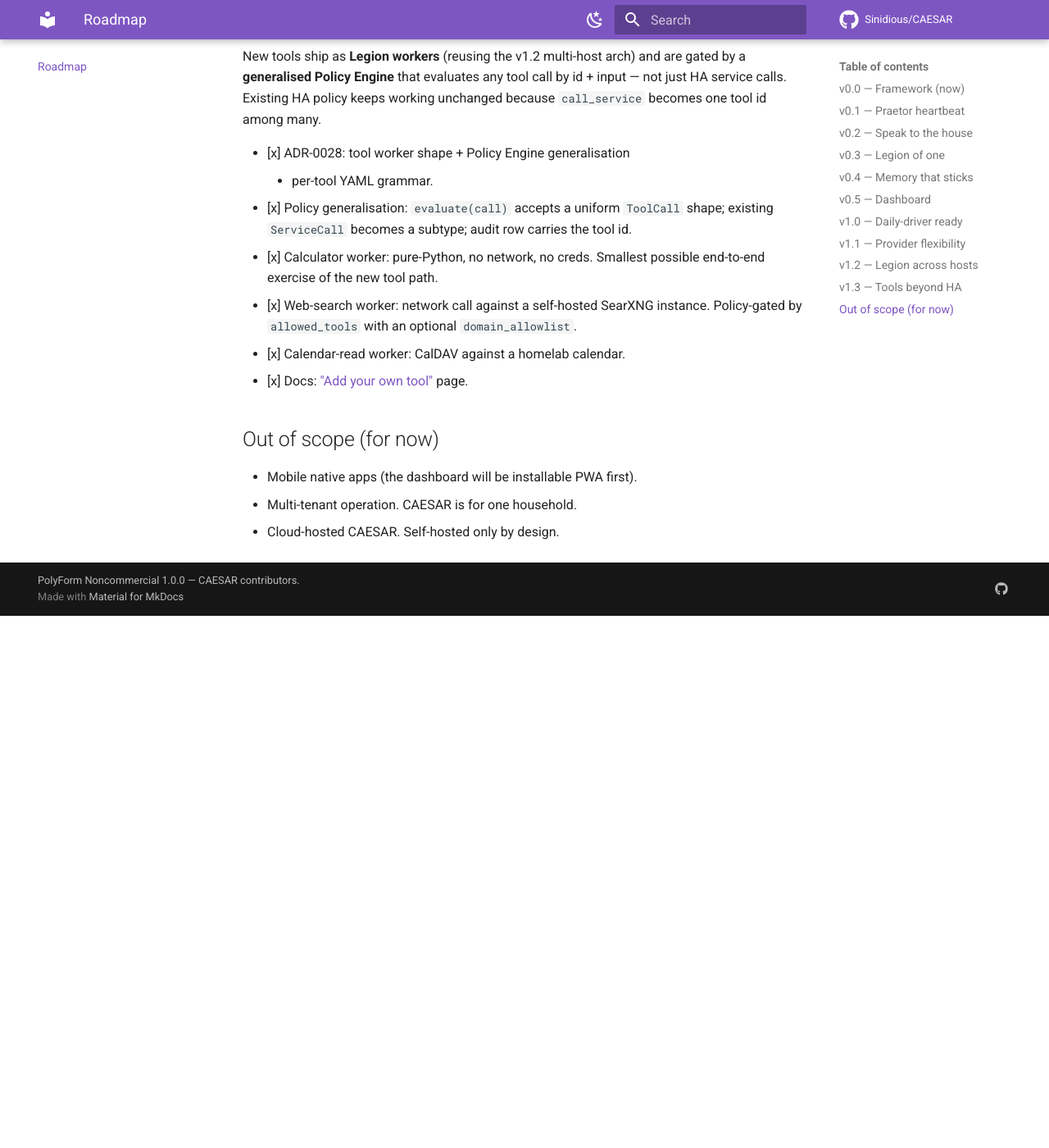
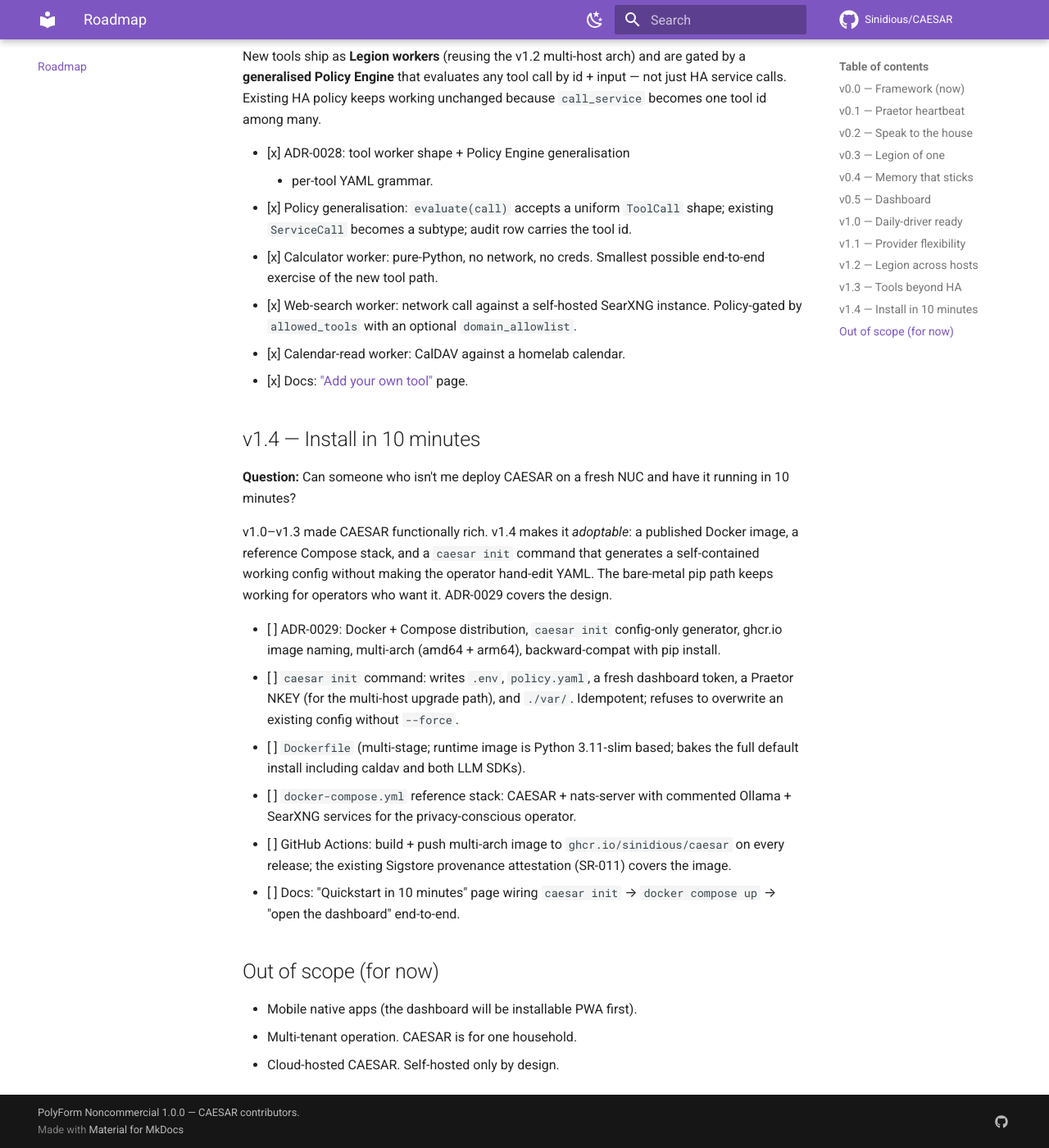
Before and after one commit to Sinidious/CAESAR, an MkDocs documentation site: the page built from docs/ROADMAP.md, in a window 1280 px wide and 1400 px high, scrolled down 3323 px. Shown: the whole window at 82% size. Built offline with MkDocs 1.6.1 and Material for MkDocs 9.7.7, drawn with Linux system fonts in a browser that asks for light colours; comment, search, counter and statistics services are not loaded; before the commit the page ends 4074 px from its top, so only the background shows below that.

Commit message:
docs: plan v1.4 — install in 10 minutes (ADR-0029) (#70)

```diff
--- a/docs/ROADMAP.md
+++ b/docs/ROADMAP.md
@@ -149,6 +149,37 @@ becomes one tool id among many.
 - [x] Calendar-read worker: CalDAV against a homelab calendar.
 - [x] Docs: ["Add your own tool"](ADD-YOUR-OWN-TOOL.md) page.
 
+## v1.4 — Install in 10 minutes
+
+**Question:** Can someone who isn't me deploy CAESAR on a fresh
+NUC and have it running in 10 minutes?
+
+v1.0–v1.3 made CAESAR functionally rich. v1.4 makes it *adoptable*:
+a published Docker image, a reference Compose stack, and a
+`caesar init` command that generates a self-contained working
+config without making the operator hand-edit YAML. The bare-metal
+pip path keeps working for operators who want it. ADR-0029 covers
+the design.
+
+- [ ] ADR-0029: Docker + Compose distribution, `caesar init`
+      config-only generator, ghcr.io image naming, multi-arch
+      (amd64 + arm64), backward-compat with pip install.
+- [ ] `caesar init` command: writes `.env`, `policy.yaml`, a fresh
+      dashboard token, a Praetor NKEY (for the multi-host upgrade
+      path), and `./var/`. Idempotent; refuses to overwrite an
+      existing config without `--force`.
+- [ ] `Dockerfile` (multi-stage; runtime image is Python 3.11-slim
+      based; bakes the full default install including caldav and
+      both LLM SDKs).
+- [ ] `docker-compose.yml` reference stack: CAESAR + nats-server
+      with commented Ollama + SearXNG services for the
+      privacy-conscious operator.
+- [ ] GitHub Actions: build + push multi-arch image to
+      `ghcr.io/sinidious/caesar` on every release; the existing
+      Sigstore provenance attestation (SR-011) covers the image.
+- [ ] Docs: "Quickstart in 10 minutes" page wiring `caesar init`
+      → `docker compose up` → "open the dashboard" end-to-end.
+
 ## Out of scope (for now)
 
 - Mobile native apps (the dashboard will be installable PWA first).
--- a/mkdocs.yml
+++ b/mkdocs.yml
@@ -109,6 +109,7 @@ nav:
       - "0026 — Multi-provider LLM gateway": adr/0026-multi-provider-llm-gateway.md
       - "0027 — NATS auth and multi-host Legion": adr/0027-nats-auth-multihost-legion.md
       - "0028 — Tools beyond HA": adr/0028-tools-beyond-ha.md
+      - "0029 — Docker distribution + `caesar init`": adr/0029-docker-distribution-and-init.md
 
 validation:
   omitted_files: warn
```
Also changed, not shown: docs/adr/0029-docker-distribution-and-init.md (added, +200 -0 lines), docs/adr/README.md (+1 -0 lines).
